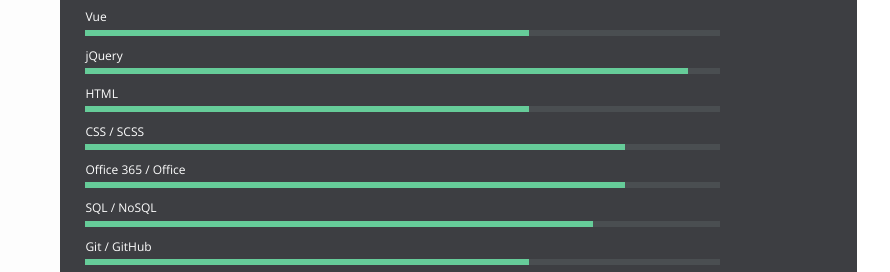
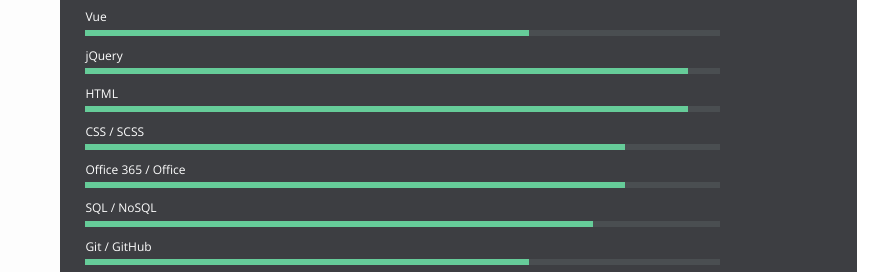
Before and after one commit to garystorey/garystorey.github.io, a website: page index.html in a window 1280 px wide. Shown: the part 251-523 px from the top of the page, 390-1280 px from the left. Drawn offline with nearby package versions, Linux system fonts and the light colour scheme.

Commit message:
fix bars

```diff
--- a/scss/_styles.scss
+++ b/scss/_styles.scss
@@ -198,7 +198,7 @@
 .skill-percentage:nth-child(4)::before {width:90%;animation: to90 $time ease;}
 .skill-percentage:nth-child(5)::before {width:70%;animation: to70 $time ease;}
 .skill-percentage:nth-child(6)::before {width:95%;animation: to95 $time ease;}
-.skill-percentage:nth-child(7)::before {width:70%;animation: to95 $time ease;}
+.skill-percentage:nth-child(7)::before {width:95%;animation: to95 $time ease;}
 .skill-percentage:nth-child(8)::before {width:85%;animation: to85 $time ease;}
 .skill-percentage:nth-child(9)::before {width:85%;animation: to85 $time ease;}
 .skill-percentage:nth-child(10)::before {width:80%;animation: to80 $time ease;}
```
Also changed, not shown: resume.css.
